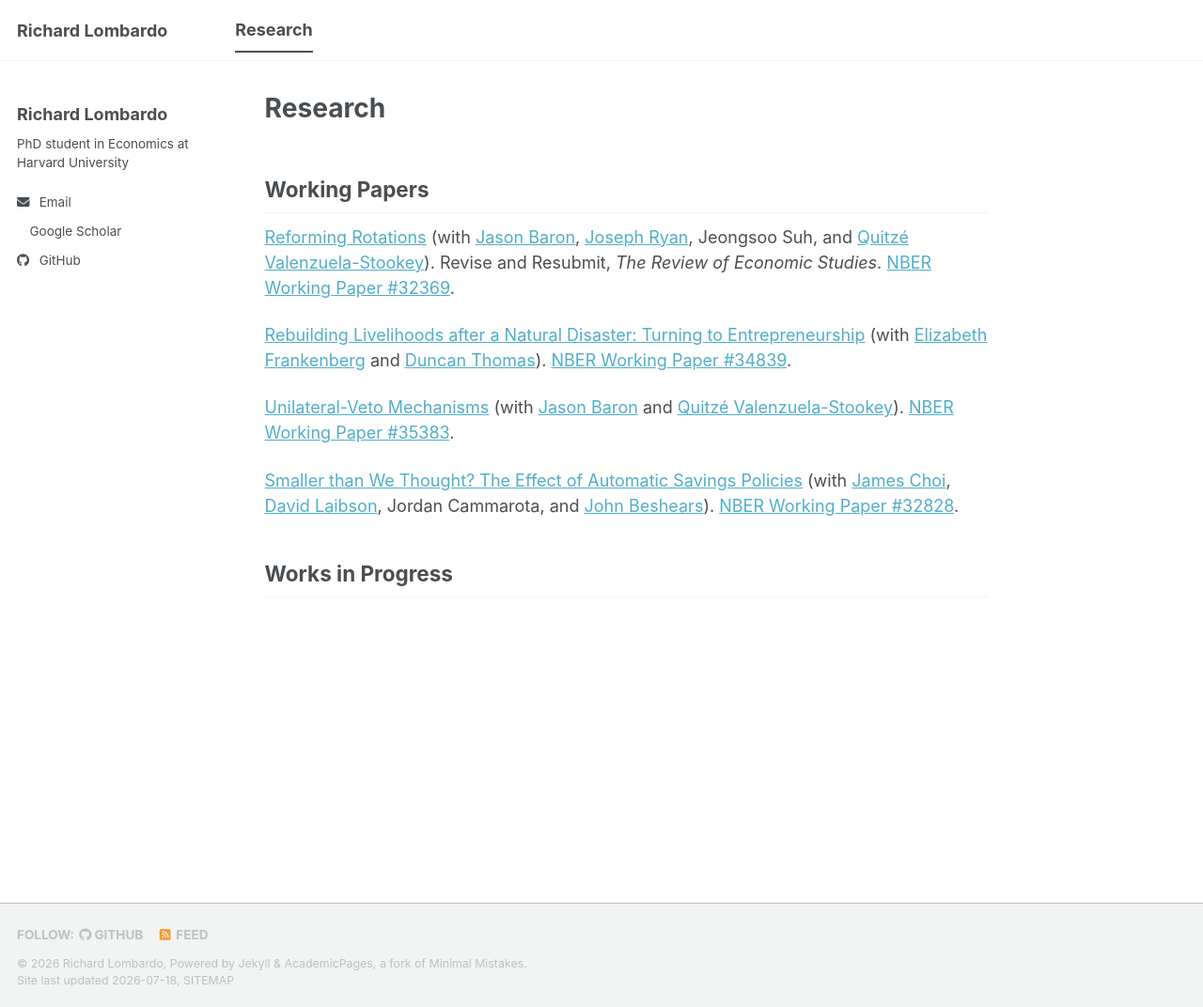
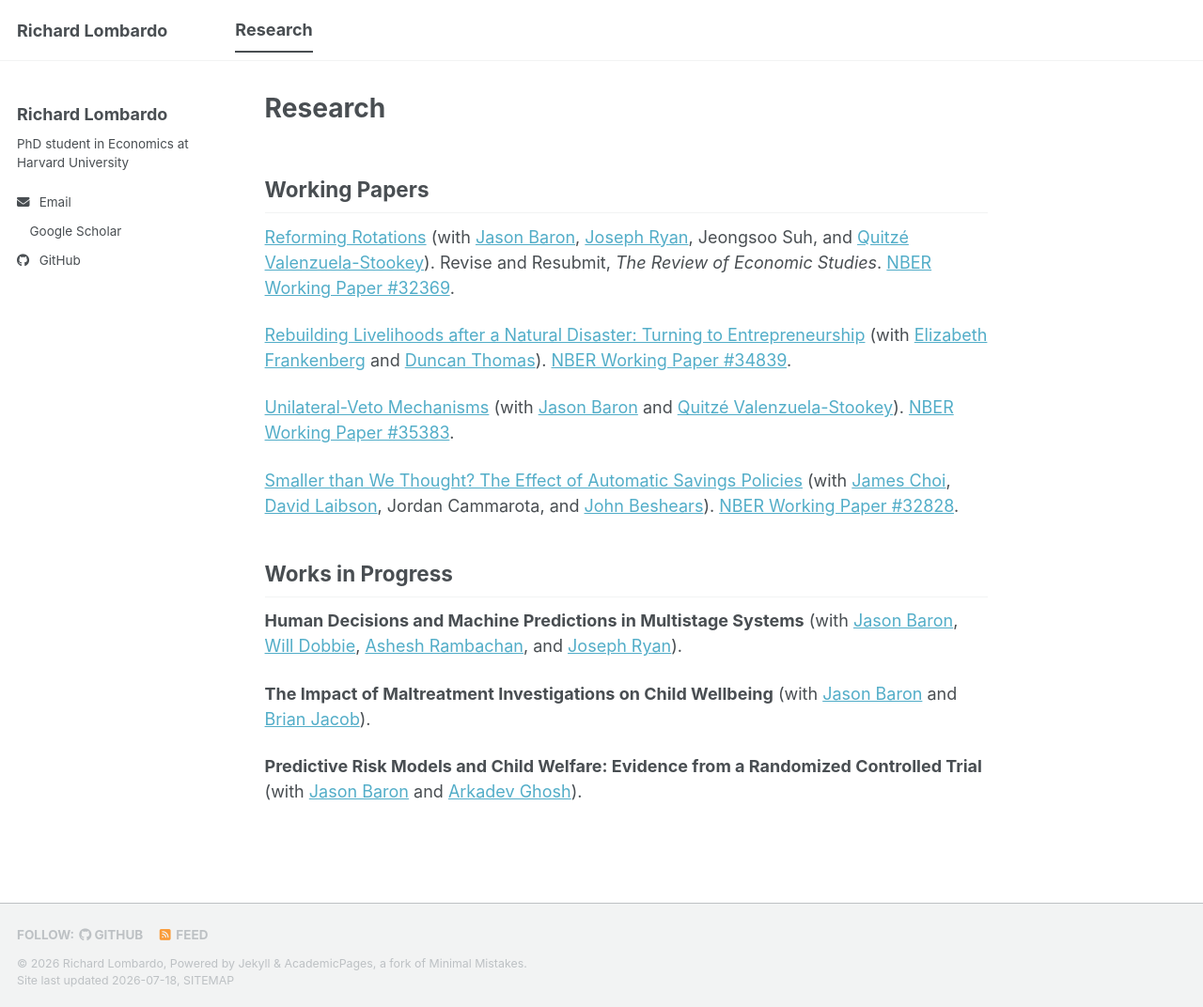
Before and after one commit to richardlombardo/richardlombardo.github.io, a Jekyll site: the page built from _pages/research.md, in a window 1280 px wide and 1072 px high. Shown: the whole window at 94% size. Built offline with Jekyll 4.4.1, drawn with Linux system fonts in a browser that asks for light colours; a style sheet for code colours, icons or effects is not loaded.

Commit message:
Update research page with new works in progress
Added new works in progress section with multiple research projects and collaborators.

```diff
--- a/_pages/research.md
+++ b/_pages/research.md
@@ -51,4 +51,27 @@ target="_blank" rel="noopener noreferrer">John Beshears</a>).
 <a href="https://www.nber.org/papers/w32828"
 target="_blank" rel="noopener noreferrer">NBER Working Paper #32828</a>.
 
+
 ## Works in Progress
+
+<strong>Human Decisions and Machine Predictions in Multistage Systems</strong>
+(with <a href="https://www.ejasonbaron.com/"
+target="_blank" rel="noopener noreferrer">Jason Baron</a>,
+<a href="https://sites.google.com/site/willdobbie/"
+target="_blank" rel="noopener noreferrer">Will Dobbie</a>,
+<a href="https://economics.mit.edu/people/faculty/ashesh-rambachan"
+target="_blank" rel="noopener noreferrer">Ashesh Rambachan</a>, and
+<a href="https://ssw.umich.edu/directories/contacts/tenure-track-faculty/joseph-p-ryan/joryan"
+target="_blank" rel="noopener noreferrer">Joseph Ryan</a>).
+
+<strong>The Impact of Maltreatment Investigations on Child Wellbeing</strong>
+(with <a href="https://www.ejasonbaron.com/"
+target="_blank" rel="noopener noreferrer">Jason Baron</a> and
+<a href="https://fordschool.umich.edu/faculty/brian-jacob"
+target="_blank" rel="noopener noreferrer">Brian Jacob</a>).
+
+<strong>Predictive Risk Models and Child Welfare: Evidence from a Randomized Controlled Trial</strong>
+(with <a href="https://www.ejasonbaron.com/"
+target="_blank" rel="noopener noreferrer">Jason Baron</a> and
+<a href="https://sites.google.com/view/arkadevghosh/home"
+target="_blank" rel="noopener noreferrer">Arkadev Ghosh</a>).
```
